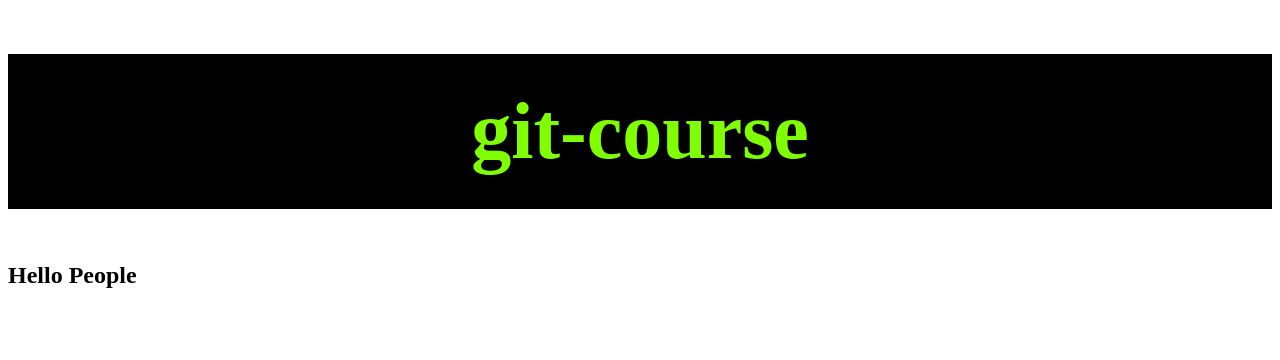
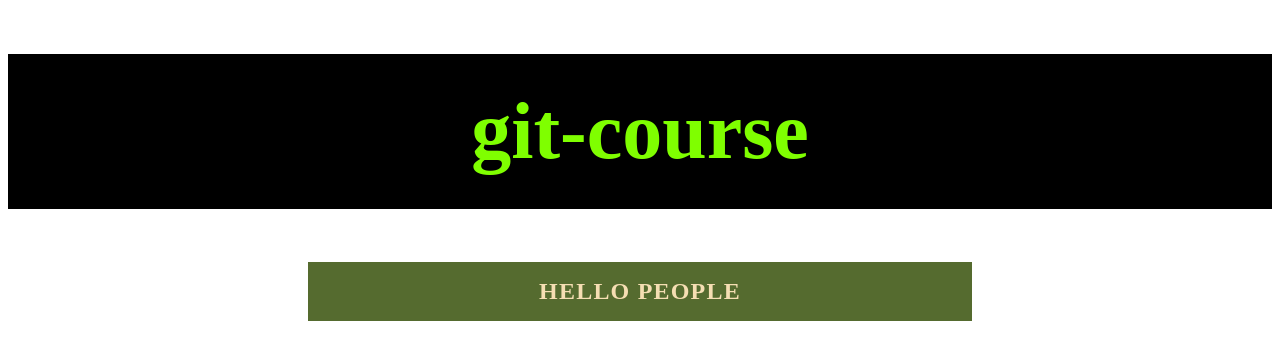
Before and after one commit to renemorales/git_course, a plain HTML site: page index.html in a window 1280 px wide. Drawn offline with Linux system fonts and the light colour scheme.

Commit message:
styled the h2 element

```diff
--- a/css/main.css
+++ b/css/main.css
@@ -5,3 +5,14 @@ h1 {
   text-align: center;
   padding: 2rem 0;
 }
+
+h2 {
+  text-transform: uppercase;
+  background-color: darkolivegreen;
+  color: wheat;
+  padding: 1rem;
+  width: 50%;
+  text-align: center;
+  margin: 0 auto;
+  letter-spacing: 1.2px;
+}
```
